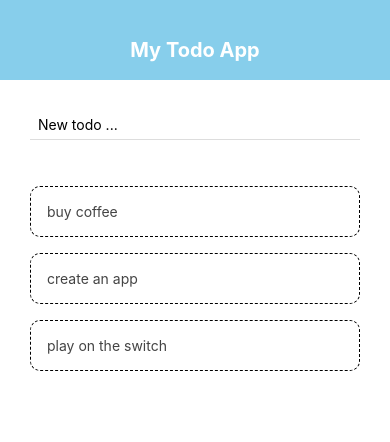
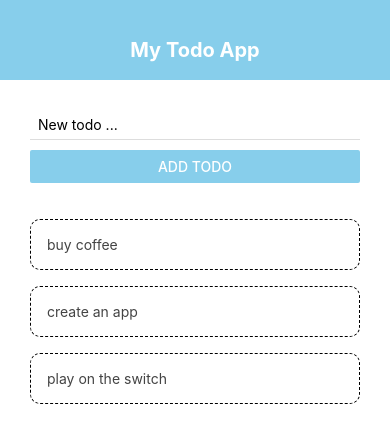
Before and after one commit to rifkan-py/react-native-crud, a React Native app: screen / in a window 390 px wide. Shown: the top 442 px of the page. Built offline with nearby package versions, Linux system fonts and the light colour scheme.

Commit message:
implement functional part

```diff
--- a/App.js
+++ b/App.js
@@ -17,11 +17,17 @@ export default function App() {
     });
   };
 
+  const submitHandler = (val) => {
+    setTodoList((prev) => {
+      return [{ text: val, key: Date.now() }, ...prev];
+    });
+  };
+
   return (
     <View style={styles.container}>
       <Header />
       <View style={styles.content}>
-        <AddTodo />
+        <AddTodo onSubmit={submitHandler} />
         <View style={styles.list}>
           <FlatList
             data={todoList}
--- a/components/AddTodo.jsx
+++ b/components/AddTodo.jsx
@@ -1,11 +1,11 @@
 import { useState } from "react";
-import { StyleSheet, TextInput, View } from "react-native";
+import { Button, StyleSheet, TextInput, View } from "react-native";
 
-const AddTodo = () => {
+const AddTodo = ({ onSubmit }) => {
   const [text, setText] = useState("");
 
-  const changeHandler = (val) => {
-    setText(val);
+  const changeHandler = (text) => {
+    setText(text);
   };
 
   return (
@@ -15,6 +15,7 @@ const AddTodo = () => {
         placeholder="New todo ..."
         onChangeText={changeHandler}
       />
+      <Button onPress={() => onSubmit(text)} title="Add Todo" color="skyblue" />
     </View>
   );
 };
```
